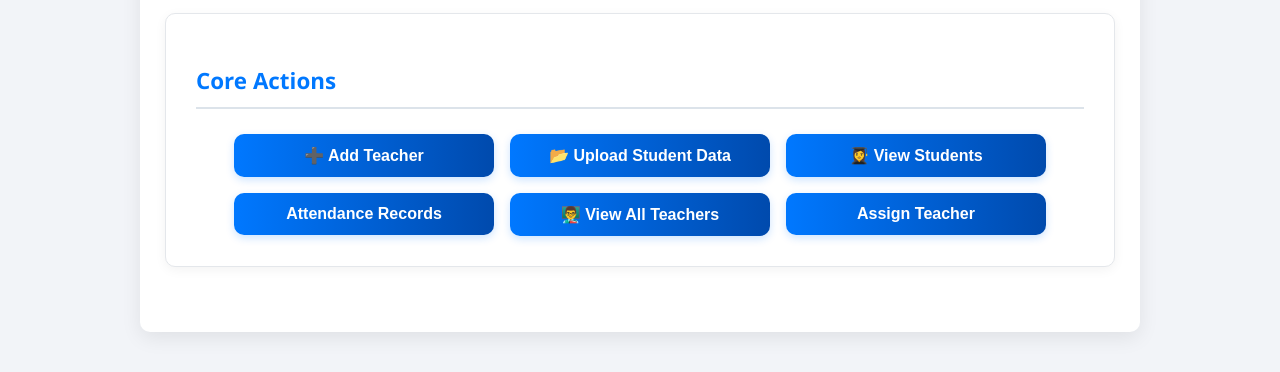
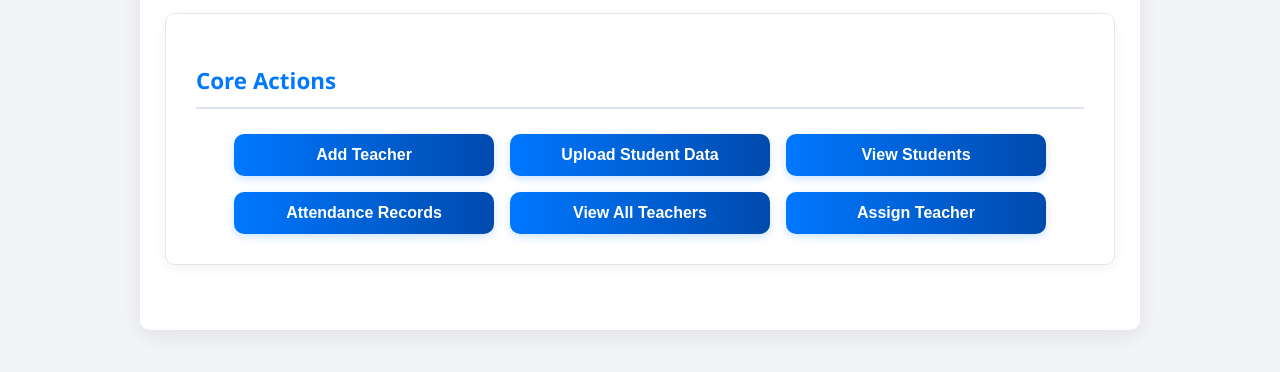
Before and after one commit to VishwassKhattarr/SahayakApp, a website: page frontend/public/pages/admin-dashboard.html in a window 1280 px wide. Shown: the part 286-658 px from the top of the page. Drawn offline with Linux system fonts and the light colour scheme.

Commit message:
deployment changes

```diff
--- a/frontend/public/pages/admin-dashboard.html
+++ b/frontend/public/pages/admin-dashboard.html
@@ -18,11 +18,11 @@
     <section class="admin-section">
       <h2>Core Actions</h2>
       <div class="button-grid">
-        <button onclick="window.location.href='admin-add-teacher.html'" class="btn">➕ Add Teacher</button>
-        <button onclick="window.location.href='admin-upload-students.html'" class="btn">📂 Upload Student Data</button>
-        <button onclick="window.location.href='admin-view-students.html'" class="btn">👩‍🎓 View Students</button>
+        <button onclick="window.location.href='admin-add-teacher.html'" class="btn"> Add Teacher</button>
+        <button onclick="window.location.href='admin-upload-students.html'" class="btn"> Upload Student Data</button>
+        <button onclick="window.location.href='admin-view-students.html'" class="btn"> View Students</button>
         <button class="btn"> Attendance Records</button>
-        <button onclick="window.location.href='admin-view-teachers.html'" class="btn">👨‍🏫 View All Teachers</button>
+        <button onclick="window.location.href='admin-view-teachers.html'" class="btn"> View All Teachers</button>
         <button
   onclick="window.location.href='admin-assign-teacher.html'"
   class="btn"
```
